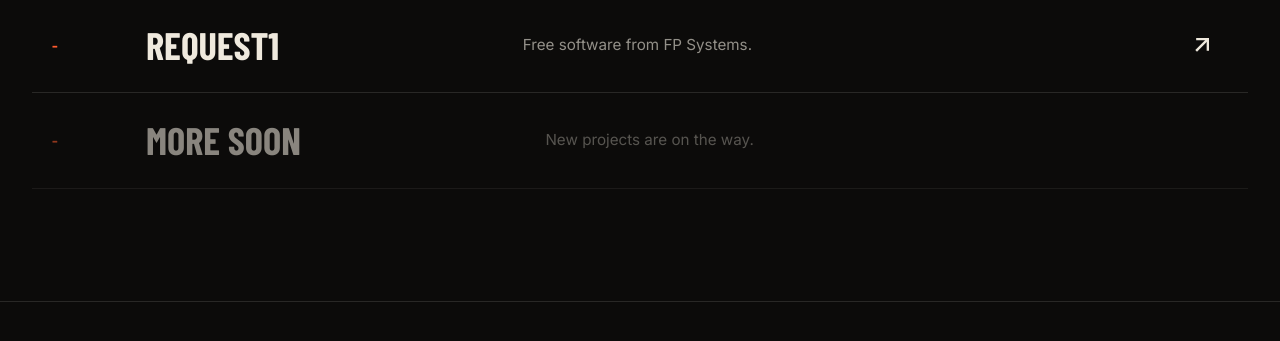
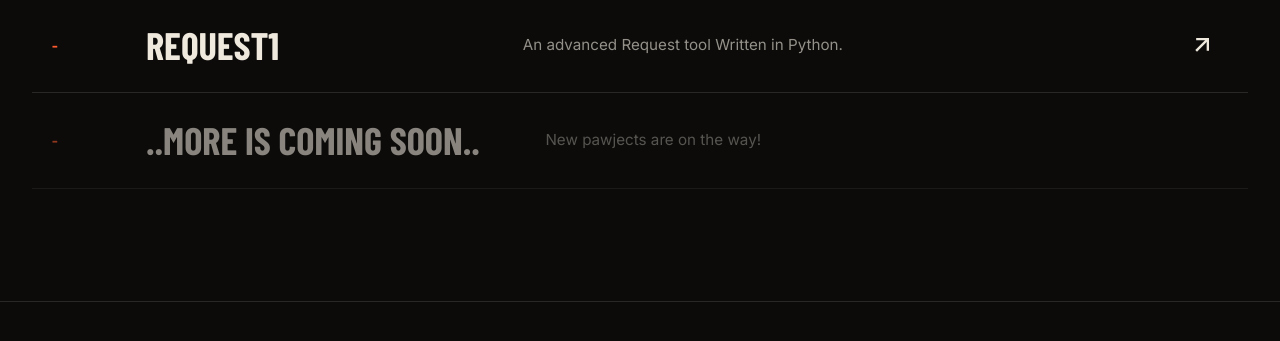
Before and after one commit to noaa-apt/Fp, a plain HTML site: page index.html in a window 1280 px wide. Shown: the part 1200-1541 px from the top of the page. Drawn offline with nearby package versions, Linux system fonts and the light colour scheme; a web font is replaced by a local one.

Commit message:
Modify project links and descriptions in index.html
Updated project descriptions and added new entries.

```diff
--- a/index.html
+++ b/index.html
@@ -189,8 +189,8 @@ footer{border-top:1px solid var(--line);padding:4rem 0 2rem}
     </div>
     <div class="plist rv">
       <a class="prow" href="https://github.com/noaa-apt/Hades"><span class="pn">-</span><span class="pname">HADES</span><span class="pdesc">An all knowing desktop assistant for Windows 10 and 11.</span><svg class="parrow" viewBox="0 0 24 24"><line x1="7" y1="17" x2="17" y2="7"/><polyline points="7 7 17 7 17 17"/></svg></a>
-      <a class="prow" href="https://furpri.de/software/requestone"><span class="pn">-</span><span class="pname">Request1</span><span class="pdesc">Free software from FP Systems.</span><svg class="parrow" viewBox="0 0 24 24"><line x1="7" y1="17" x2="17" y2="7"/><polyline points="7 7 17 7 17 17"/></svg></a>
-      <div class="prow soon"><span class="pn">-</span><span class="pname">More soon</span><span class="pdesc">New projects are on the way.</span></div>
+      <a class="prow" href="https://furpri.de/software/requestone"><span class="pn">-</span><span class="pname">Request1</span><span class="pdesc">An advanced Request tool Written in Python.</span><svg class="parrow" viewBox="0 0 24 24"><line x1="7" y1="17" x2="17" y2="7"/><polyline points="7 7 17 7 17 17"/></svg></a>
+      <div class="prow soon"><span class="pn">-</span><span class="pname">..More is coming soon..</span><span class="pdesc">New pawjects are on the way!</span></div>
     </div>
   </div>
 </section>
```
